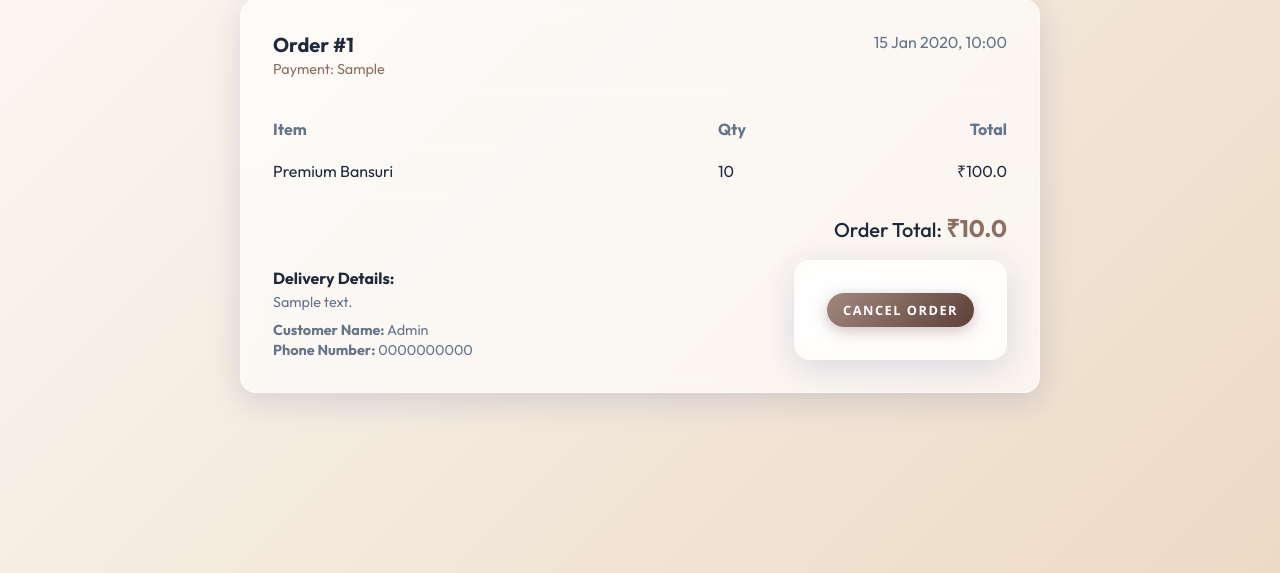
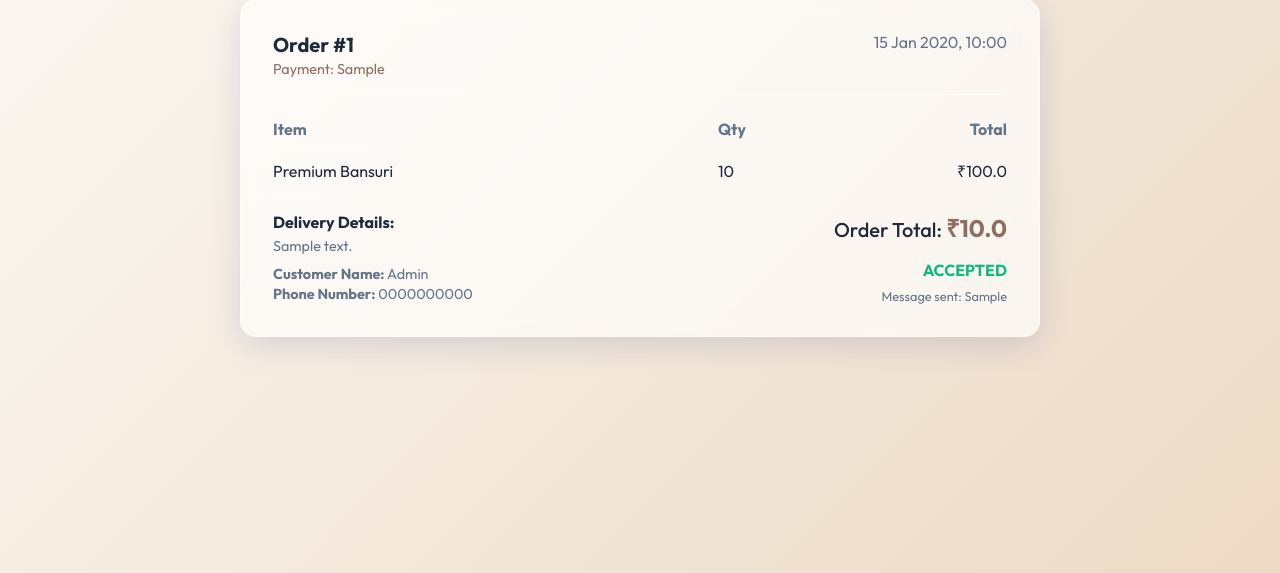
Before and after one commit to RathodKarina/Ambica_store, a Flask app: page /admin/orders in a window 1280 px wide. Shown: the part 227-800 px from the top of the page. Run offline with Flask 3, Linux system fonts and the light colour scheme; a user stored in the database is signed in; tables that the repository leaves empty hold one stand-in row (values such as "Sample post").

Commit message:
Add Accept Order functionality allowing Admin to send messages to users

```diff
--- a/config.py
+++ b/config.py
@@ -7,8 +7,10 @@ class Config:
     if os.environ.get("RENDER"):
         SQLALCHEMY_DATABASE_URI = "postgresql://ambicastore_db_user:a94GXbPfzGhpMLAK9uAj9spS1m0Ii0t7@dpg-d7icpqosfn5c738hhfp0-a/ambicastore_db"
     else:
-        # Fallback to local SQLite for laptop testing to prevent connection errors
-        SQLALCHEMY_DATABASE_URI = "sqlite:///ambica_store.db"
+        # Local MySQL Configuration (to satisfy Faculty requirement)
+        # MAKE SURE your MySQL server (like XAMPP) is running!
+        # And create a database named 'ambica_store' in phpMyAdmin before running the app.
+        SQLALCHEMY_DATABASE_URI = "mysql+pymysql://root:KARINA%402609@localhost/ambica_store"
 
     SQLALCHEMY_TRACK_MODIFICATIONS = False
 
--- a/routes/admin.py
+++ b/routes/admin.py
@@ -192,3 +192,18 @@ def admin_delete_order(id):
         db.session.commit()
         flash("Order cancelled successfully.", "success")
     return redirect('/admin/orders')
+
+@admin_bp.route('/admin/accept_order/<int:id>', methods=['POST'])
+@login_required
+def admin_accept_order(id):
+    if not current_user.is_admin:
+        return "Access denied", 403
+    order = Order.query.get(id)
+    if order:
+        # Re-using cancellation_reason column for the admin "Review" message to avoid DB migrations
+        review_msg = request.form.get('reason', 'Order accepted.')
+        order.status = 'Accepted'
+        order.cancellation_reason = review_msg
+        db.session.commit()
+        flash("Order accepted and review sent to user.", "success")
+    return redirect('/admin/orders')
--- a/templates/admin_orders.html
+++ b/templates/admin_orders.html
@@ -49,11 +49,20 @@
                 </div>
                 <div style="text-align: right;">
                     <h4 style="font-size: 1.25rem; font-weight: 500; margin-bottom: 1rem;">Order Total: <span style="color: var(--accent); font-weight: 700; font-size: 1.5rem;">₹{{ order.total_price }}</span></h4>
-                    {% if order.status != 'Cancelled' %}
-                    <form action="/admin/delete_order/{{ order.id }}" method="POST" onsubmit="return promptCancel(this);">
-                        <input type="hidden" name="reason" class="reason-input">
-                        <button type="submit" class="btn-danger" style="font-size: 0.8rem; padding: 0.5rem 1rem; border: none; cursor: pointer;">Cancel Order</button>
-                    </form>
+                    {% if order.status == 'Processed' %}
+                    <div style="display: flex; gap: 0.5rem; justify-content: flex-end;">
+                        <form action="/admin/accept_order/{{ order.id }}" method="POST" onsubmit="return promptAccept(this);">
+                            <input type="hidden" name="reason" class="reason-input">
+                            <button type="submit" class="btn" style="background: #10B981; font-size: 0.8rem; padding: 0.5rem 1rem; border: none; cursor: pointer; color: white;">Accept Order</button>
+                        </form>
+                        <form action="/admin/delete_order/{{ order.id }}" method="POST" onsubmit="return promptCancel(this);">
+                            <input type="hidden" name="reason" class="reason-input">
+                            <button type="submit" class="btn-danger" style="font-size: 0.8rem; padding: 0.5rem 1rem; border: none; cursor: pointer;">Cancel</button>
+                        </form>
+                    </div>
+                    {% elif order.status == 'Accepted' %}
+                    <span style="color: #10B981; font-weight: bold;">ACCEPTED</span>
+                    <p style="font-size: 0.8rem; color: var(--text-muted); margin-top: 0.5rem; text-align: right; max-width: 200px;">Message sent: {{ order.cancellation_reason }}</p>
                     {% else %}
                     <span style="color: var(--danger); font-weight: bold;">CANCELLED</span>
                     <p style="font-size: 0.8rem; color: var(--text-muted); margin-top: 0.5rem; text-align: right; max-width: 200px;">Reason: {{ order.cancellation_reason }}</p>
@@ -73,6 +82,13 @@ function promptCancel(form) {
     return true;
 }
 
+function promptAccept(form) {
+    let reason = prompt("Enter a message or review for the customer (e.g. 'Your order will arrive in 2 days!'):");
+    if (reason === null) return false;
+    form.querySelector('.reason-input').value = reason || 'Your order has been accepted and is being processed by the Admin.';
+    return true;
+}
+
 // Auto-refresh the orders container every 3 seconds to make it "live"
 setInterval(() => {
     fetch(window.location.href)
--- a/templates/profile.html
+++ b/templates/profile.html
@@ -56,6 +56,11 @@
                         <span style="color: var(--danger); font-weight: bold; border: 1px solid var(--danger); padding: 0.25rem 0.5rem; border-radius: 4px; font-size: 0.9rem;">ORDER CANCELLED</span>
                         <p style="font-size: 0.85rem; color: var(--text-muted); margin-top: 0.5rem; max-width: 200px;"><strong>Reason:</strong> {{ order.cancellation_reason }}</p>
                     </div>
+                    {% elif order.status == 'Accepted' %}
+                    <div style="margin-top: 1rem; text-align: right;">
+                        <span style="color: #10B981; font-weight: bold; border: 1px solid #10B981; padding: 0.25rem 0.5rem; border-radius: 4px; font-size: 0.9rem;">ORDER ACCEPTED</span>
+                        <p style="font-size: 0.85rem; color: var(--text-muted); margin-top: 0.5rem; margin-bottom: 0; display: inline-block; text-align: right;"><strong>Admin Message:</strong> {{ order.cancellation_reason }}</p>
+                    </div>
                     {% else %}
                     <div style="margin-top: 1rem; text-align: right;">
                         <form action="/user_cancel_order/{{ order.id }}" method="POST" onsubmit="return userPromptCancel(this);">
```
